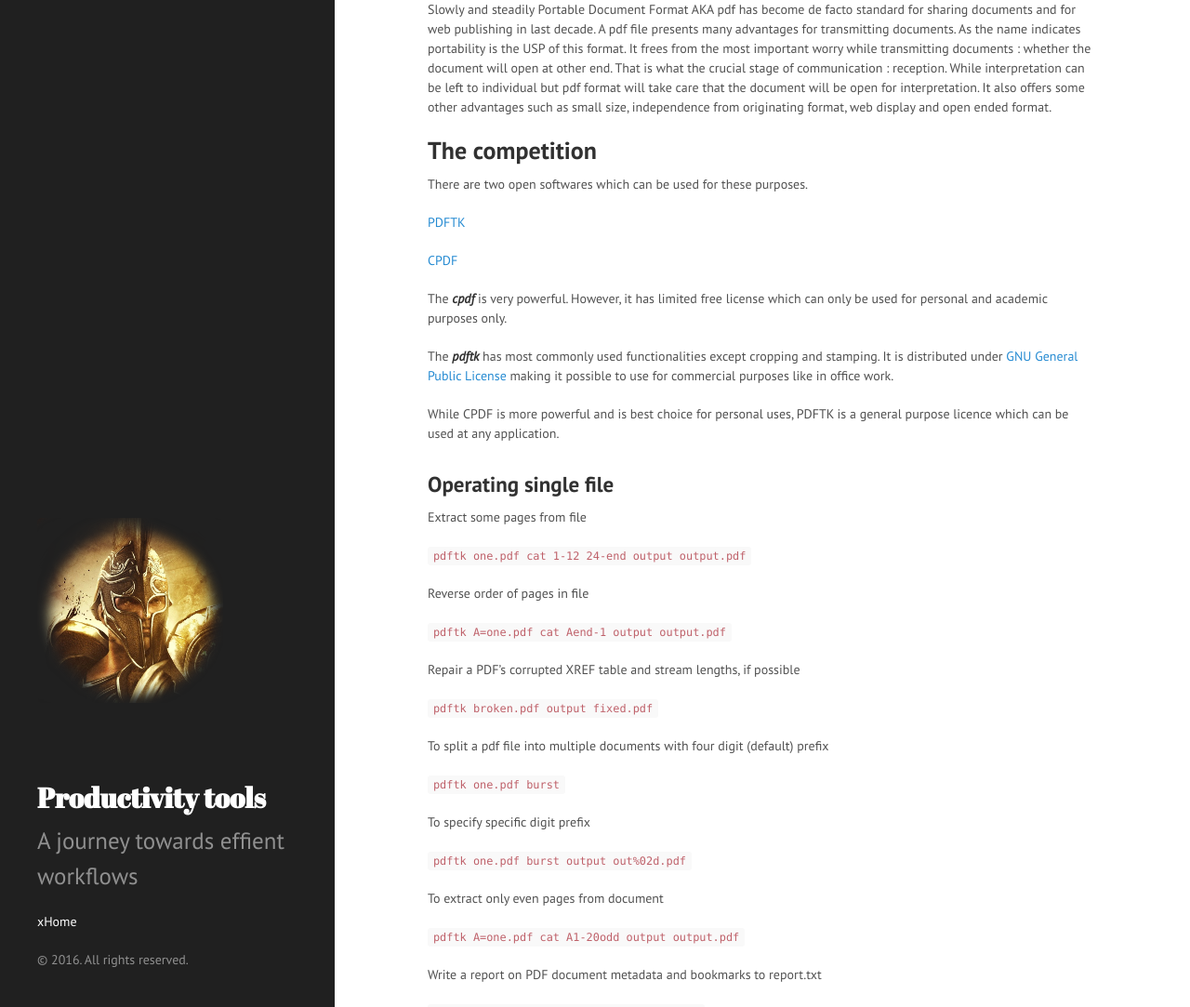
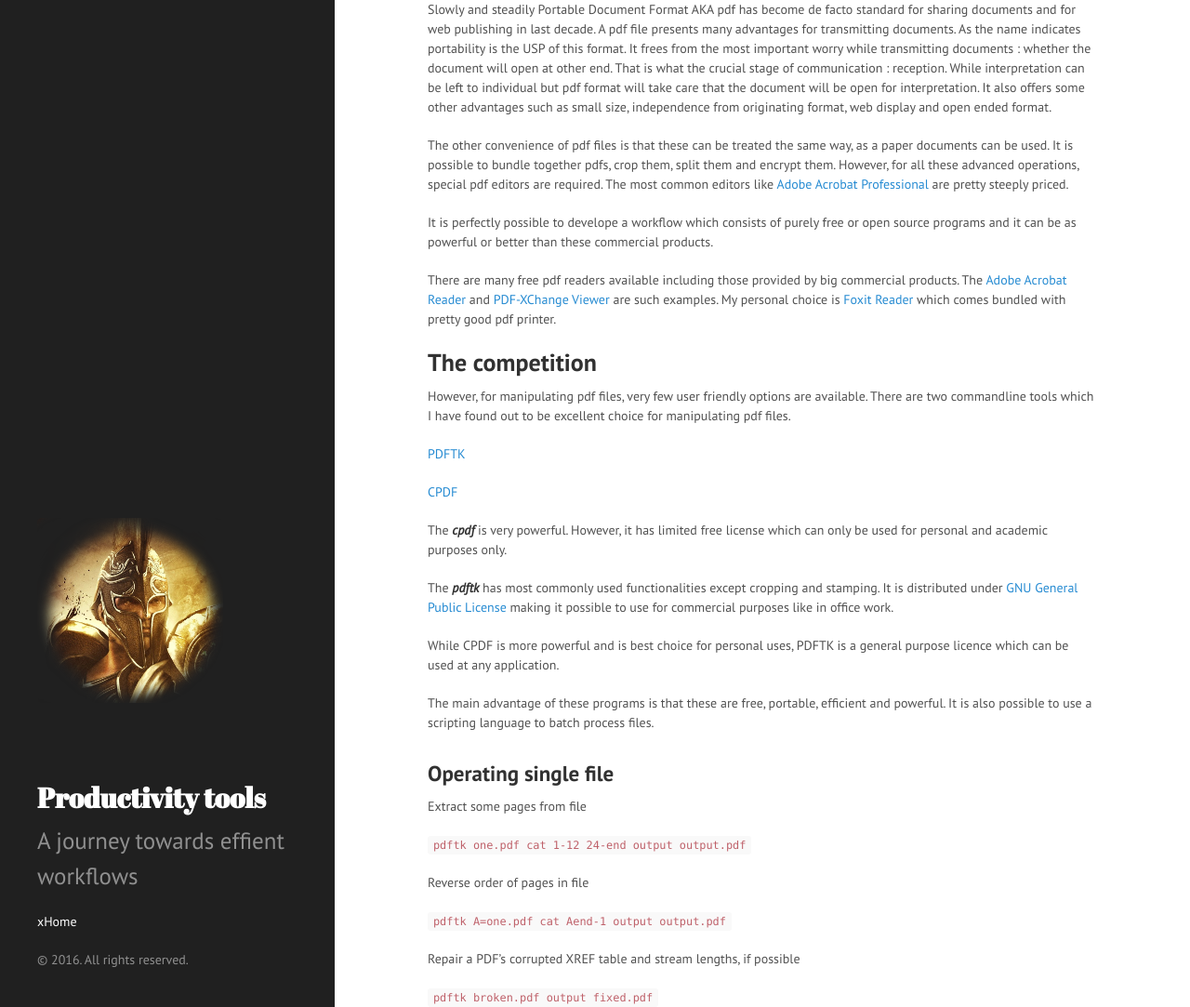
Before and after one commit to MaheshTK/MaheshTK.github.io, a Jekyll site: the page built from _posts/2016-08-03-manipulating-pdf-files.markdown, in a window 1280 px wide and 1400 px high. Shown: the part 317-1400 px from the top of the window at 93% size. Built offline with Jekyll 4.4.1, drawn with Linux system fonts in a browser that asks for light colours.

Commit message:
Post update: Manipulating pdf files

```diff
--- a/_posts/2016-08-03-manipulating-pdf-files.markdown
+++ b/_posts/2016-08-03-manipulating-pdf-files.markdown
@@ -9,9 +9,15 @@ categories: [office, productivity]
 
 Slowly and steadily Portable Document Format AKA pdf has become de facto standard for sharing documents and for web publishing in last decade. A pdf file presents many advantages for transmitting documents. As the name indicates portability is the USP of this format. It frees from the most important worry while transmitting documents : whether the document will open at other end. That is what the crucial stage of communication : reception. While interpretation can be left to individual but pdf format will take care that the document will be open for interpretation. It also offers some other advantages such as small size, independence from originating format, web display and open ended format.
 
+The other convenience of pdf files is that these can be treated the same way, as a paper documents can be used. It is possible to bundle together pdfs, crop them, split them and encrypt them. However, for all these advanced operations, special pdf editors are required. The most common editors like [Adobe Acrobat Professional](https://creative.adobe.com/products/acrobat) are pretty steeply priced.
+
+It is perfectly possible to develope a workflow which consists of purely free or open source programs and it can be as powerful or better than these commercial products.
+
+There are many free pdf readers available including those provided by big commercial products. The [Adobe Acrobat Reader](https://get.adobe.com/reader/) and [PDF-XChange Viewer](http://www.tracker-software.com/product/pdf-xchange-viewer) are such examples. My personal choice is [Foxit Reader](https://www.foxitsoftware.com/products/pdf-reader/) which comes bundled with pretty good pdf printer.
+
 ## The competition
 
-There are two open softwares which can be used for these purposes.
+However, for manipulating pdf files, very few user friendly options are available. There are two commandline tools which I have found out to be excellent choice for manipulating pdf files.
 
 [PDFTK](https://www.pdflabs.com/tools/pdftk-server/)
 
@@ -22,6 +28,8 @@ The _**cpdf**_ is very powerful. However, it has limited free license which can
 The _**pdftk**_ has most commonly used functionalities except cropping and stamping. It is distributed under [GNU General Public License](https://www.gnu.org/licenses/gpl-3.0.en.html) making it possible to use for commercial purposes like in office work.
 
 While CPDF is more powerful and is best choice for personal uses, PDFTK is a general purpose licence which can be used at any application.
+
+The main advantage of these programs is that these are free, portable, efficient and powerful. It is also possible to use a scripting language to batch process files.
 
 ### Operating single file
 
```
